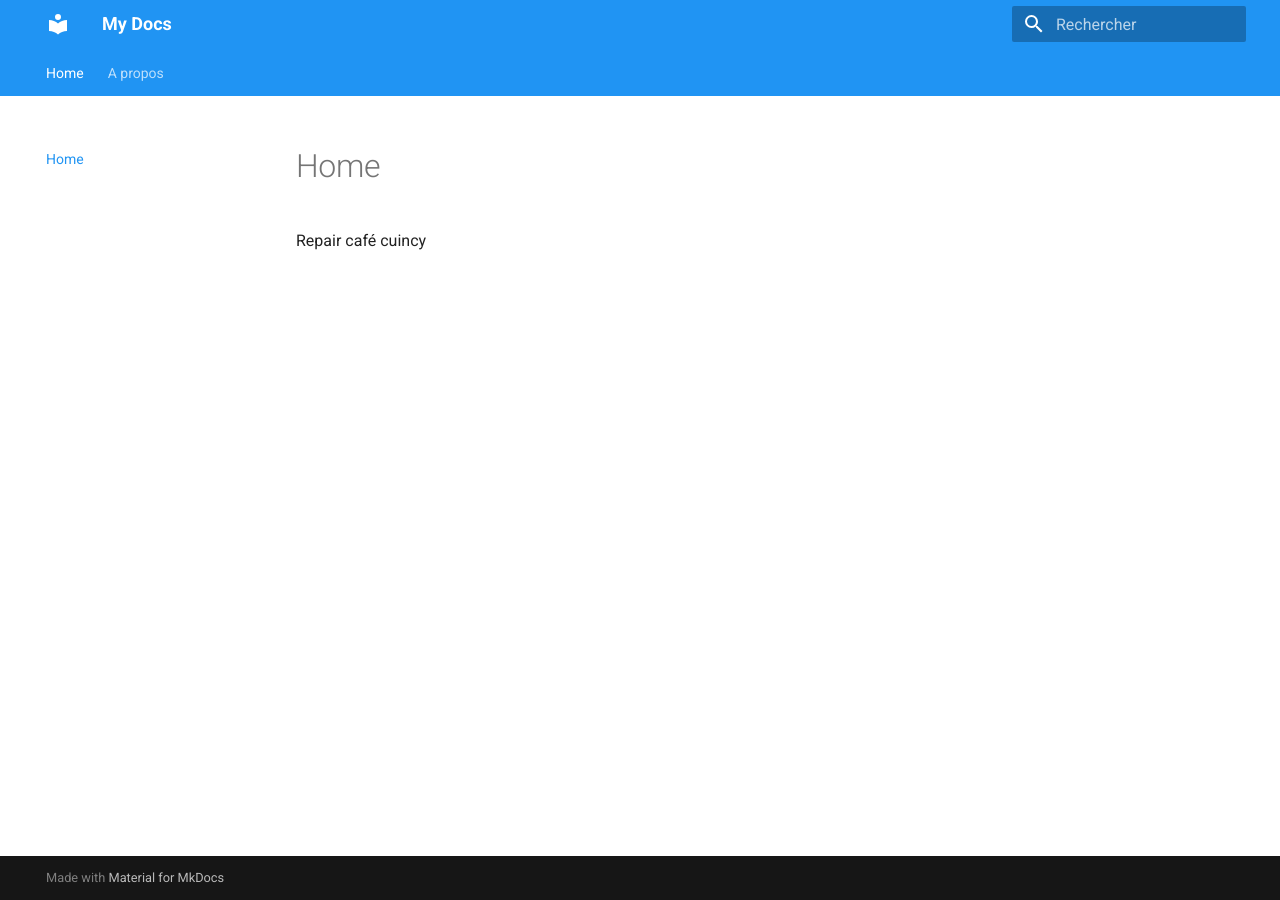
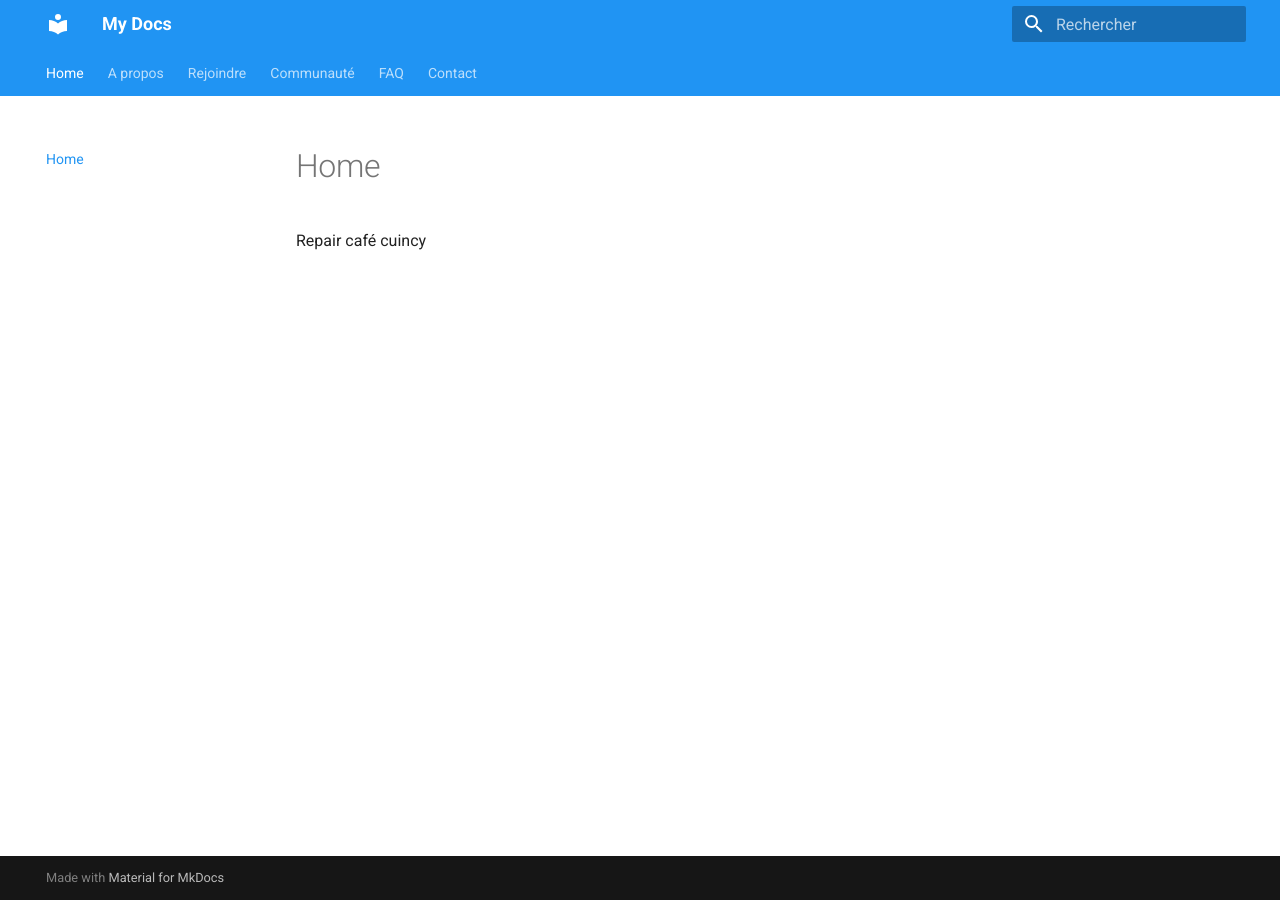
Before and after one commit to audouzealois00-cmd/site-internet-repair-caf-cuincy-collab, an MkDocs documentation site: the page built from docs/index.md, in a window 1280 px wide. Built offline with MkDocs 1.6.1 and Material for MkDocs 9.7.7, drawn with Linux system fonts in a browser that asks for light colours.

Commit message:
Update mkdocs.yml

```diff
--- a/mkdocs.yml
+++ b/mkdocs.yml
@@ -2,6 +2,10 @@ site_name: My Docs
 nav:
   - Home: index.md
   - A propos: about.md
+  - Rejoindre: rejoindre.md
+  - Communauté: communauté.md
+  - FAQ: faq.md
+  - Contact: contatc.md
 
 theme:
   name: material
```
